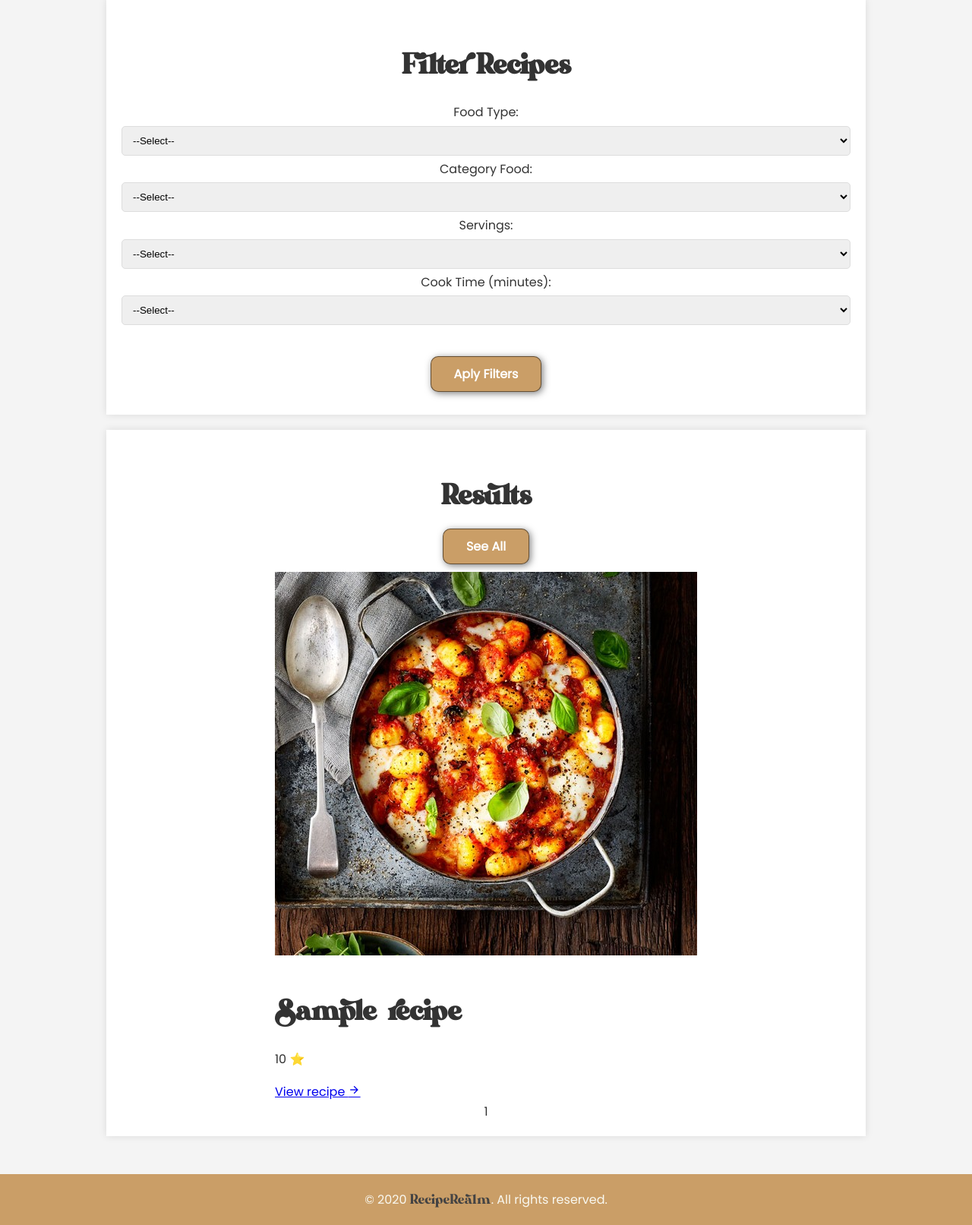
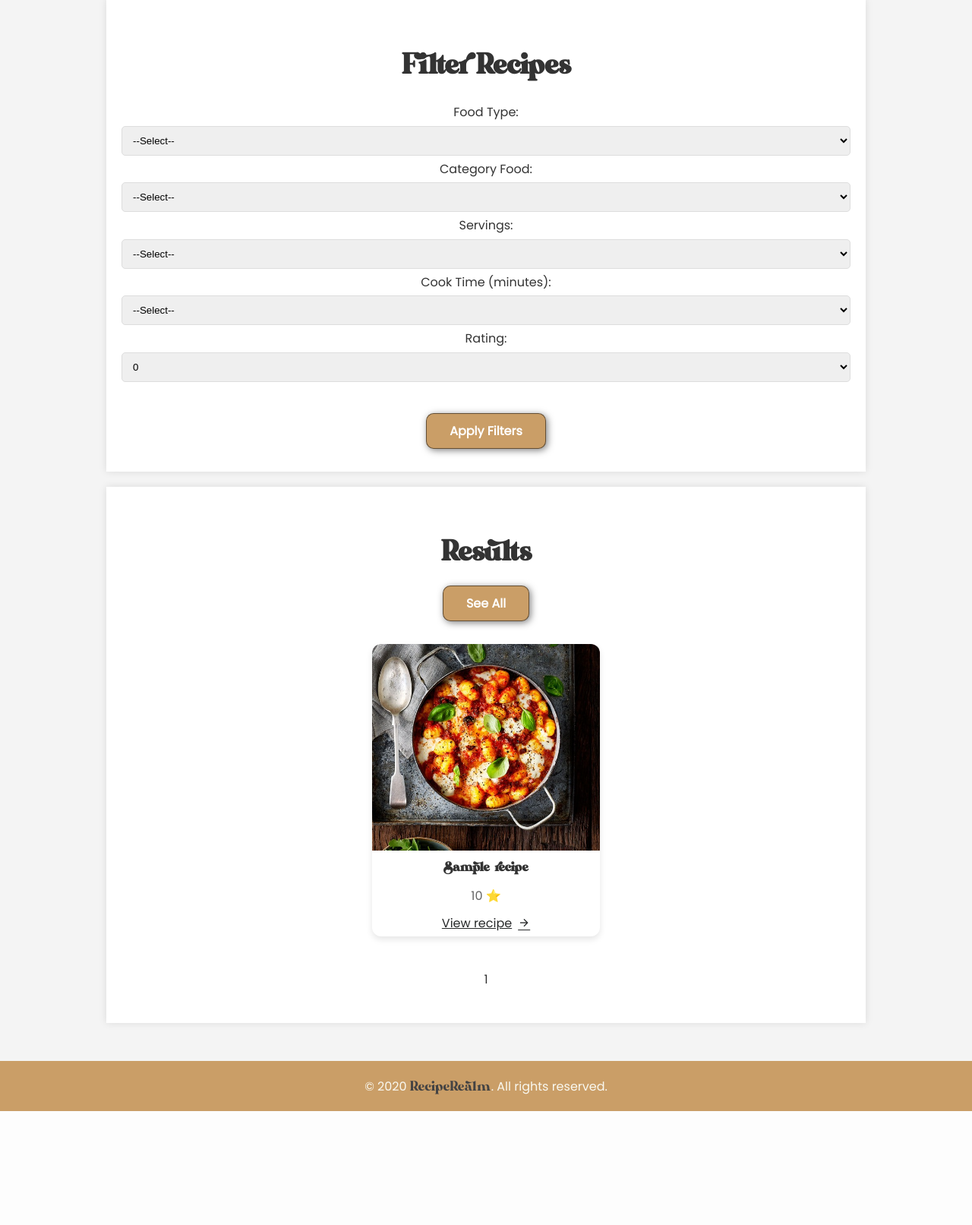
Before and after one commit to jorgegarcelan/web_apps, a Flask app: template Recipes/templates/recipes/explore.html in a window 1280 px wide. Shown: the part 471-2084 px from the top of the page at 76% size. After the commit the page ends 1934 px from the top, so only its background shows below. Run offline with Flask 3, Linux system fonts and the light colour scheme; tables that the repository leaves empty hold one stand-in row (values such as "Sample post"); the template is opened without the code that fills it: values that come from a table or form of the project are taken from there, most other values are stand-ins (such as "Sample title", 1, 10 or a date in 2020).

Commit message:
filter view

```diff
--- a/Recipes/model.py
+++ b/Recipes/model.py
@@ -48,7 +48,6 @@ class Recipe(db.Model):
             return None
 
 
-
 class Ingredient(db.Model):
     id = db.Column(db.Integer, primary_key=True)
     name = db.Column(db.String(100), nullable=False)
--- a/Recipes/static/css/explore.css
+++ b/Recipes/static/css/explore.css
@@ -110,7 +110,82 @@ form.search .search-bar {
     text-align: center;
 }
 
+.recipes__content {
+    display: block;
+    margin: 20px auto;
+    background-color: #fff;
+    box-shadow: 0 4px 8px rgba(0,0,0,0.1);
+    border-radius: 0.75rem;
+    overflow: hidden;
+    width: 300px;
+    text-align: center;
+}
 
+.recipes__img {
+    width: 100%;
+    height: auto;
+    display: block;
+}
+
+.recipes__title {
+    font-size: 20px;
+    color: #333;
+    padding: 5px;
+    margin: 0;
+    margin-top: 0;
+    text-align: center;
+}
+
+.recipes__subtitle {
+    font-size: 1rem;
+    color: #666;
+    text-align: center;
+    margin: 0;
+    padding: 5px;
+}
+
+.recipes__button {
+    display: inline-flex;
+    align-items: center;
+    column-gap: .5rem;
+    color: hsl(207, 4%, 16%);
+    font-size: var(--small-font-size);
+    margin: 0;
+    padding: 5px;
+}
+
+.recipes__button i {
+    font-size: 1rem;
+    transition: transform .3s;
+}
+
+.recipes__button:hover i{
+    transform: translateX(.25rem);
+}
+
+
+.pagination {
+    display: flex;
+    justify-content: center;
+    padding: 1rem;
+}
+
+.pagination a {
+    text-decoration: none;
+    padding: 0.5rem 1rem;
+    margin: 0 0.25rem;
+    background-color: #f8f9fa;
+    color: #ca9e67;
+    border-radius: 5px;
+}
+
+.pagination a:hover {
+    background-color: #e2e6ea;
+}
+
+.current-page {
+    padding: 0.5rem 1rem;
+}
 
 /* Ajustes Responsivos */
 @media (max-width: 768px) {
@@ -131,60 +206,3 @@ form.search .search-bar {
         display: block;
     }
 }
-
-/* .filter-column {
-    text-align: center;
-    width: 30%;
-    padding: 20px;
-    background-color: #ca9e67;
-    border-radius: 10px;
-    border: #000 solid 2px;
-    margin-right: 20px;
-}
-
-.filter-column h2 {
-    font-size: 24px;
-    margin-bottom: 15px;
-}
-
-.filter-column label {
-    display: block;
-    margin-bottom: 5px;
-    color: #142c35;
-}
-
-.filter-column select,
-.filter-column input {
-    width: 100%;
-    padding: 8px;
-    border: none;
-    background-color: rgba(255, 255, 255, 0.1);
-    color: #142c35;
-    border-radius: 5px;
-    margin-bottom: 15px;
-    border: 1px solid rgba(255, 255, 255, 0.2);
-}
-
-.filter-column select option {
-    background-color: var(--background-dark);
-    color: var(--color-text);
-}
-
-.filter-btn {
-    background-color: var(--color-primary);
-    color: #fff;
-    border: none;
-    padding: 10px 15px;
-    border-radius: 5px;
-    cursor: pointer;
-    font-size: 16px;
-    transition: background-color 0.3s ease;
-}
-
-.filter-btn:hover {
-    background-color: #00672e;
-}
-
-.content-column {
-    width: 68%;
-} */
--- a/Recipes/templates/recipes/explore.html
+++ b/Recipes/templates/recipes/explore.html
@@ -27,61 +27,58 @@ Explore Recipes
                 <label for="type_food">Food Type:</label>
                 <select name="type_food" id="type_food">
                     <option value="">--Select--</option>
-                    <option value="Mexican">Mexican</option>
-                    <option value="Japanese">Japanese</option>
-                    <option value="Chinese">Chinese</option>
-                    <option value="Korean">Korean</option>
-                    <option value="Thai">Thai</option>
-                    <option value="Indian">Indian</option>
-                    <option value="American">American</option>
-                    <option value="Spanish">Spanish</option>
-                    <option value="Italian">Italian</option>
-                    <option value="French">French</option>
-                    <option value="Eastern Europe">Eastern Europe</option>
-                    <option value="Arab">Arab</option>
-                    <option value="African">African</option>
-                    <option value="Other">Other</option>
+                    {% set food_types = ['Mexican', 'Japanese', 'Chinese', 'Korean', 'Thai', 'Indian', 'American', 'Spanish', 'Italian', 'French', 'Eastern Europe', 'Arab', 'African', 'Other'] %}
+                    {% for food in food_types %}
+                    <option value="{{ food }}" {% if request.args.get('type_food') == food %}selected{% endif %}>{{ food }}</option>
+                    {% endfor %}
                 </select>
 
                 <!-- Filter by food category -->
                 <label for="category_food">Category Food:</label>
                 <select name="category_food" id="category_food">
                     <option value="">--Select--</option>
-                    <option value="Breakfast">Breakfast</option>
-                    <option value="Meal">Meal</option>
-                    <option value="Brunch">Brunch</option>
-                    <option value="Snack">Snack</option>
-                    <option value="Dessert">Dessert</option>
+                    {% set categories = ['Breakfast', 'Meal', 'Brunch', 'Snack', 'Dessert'] %}
+                    {% for category in categories %}
+                    <option value="{{ category }}" {% if request.args.get('category_food') == category %}selected{% endif %}>{{ category }}</option>
+                    {% endfor %}
                 </select>
 
                 <!-- Filter by serving -->
                 <label for="servings">Servings:</label>
                 <select name="servings" id="servings">
                     <option value="">--Select--</option>
-                    <option value="1">1</option>
-                    <option value="2">2</option>
-                    <option value="3">3</option>
-                    <option value="4">4</option>
-                    <option value="5">5</option>
-                    <option value="6">6</option>
-                    <option value="7">7</option>
-                    <option value="8">8</option>
-                    <option value="9">9</option>
-                    <option value="10">10</option>
+                    {% for i in range(1, 11) %}
+                    <option value="{{ i }}" {% if request.args.get('servings')|int == i %}selected{% endif %}>{{ i }}</option>
+                    {% endfor %}
                 </select>
 
                 <!-- Filter by Cook Time -->
                 <label for="cook_time">Cook Time (minutes):</label>
                 <select name="cook_time" id="cook_time">
                     <option value="">--Select--</option>
-                    <option value="0-30">Less than 30 minutes</option>
-                    <option value="30-60">30 to 60 minutes</option>
-                    <option value="60-90">60 to 90 minutes</option>
-                    <option value="90-120">90 to 120 minutes</option>
-                    <option value="120+">More than 120 minutes</option>
+                    {% set cook_times = ['0-30', '30-60', '60-90', '90-120', '120+'] %}
+                    {% for time in cook_times %}
+                    <option value="{{ time }}" {% if request.args.get('cook_time') == time %}selected{% endif %}>
+                        {% if time == '0-30' %}Less than 30 minutes
+                        {% elif time == '30-60' %}30 to 60 minutes
+                        {% elif time == '60-90' %}60 to 90 minutes
+                        {% elif time == '90-120' %}90 to 120 minutes
+                        {% elif time == '120+' %}More than 120 minutes
+                        {% endif %}
+                    </option>
+                    {% endfor %}
+                </select>
+
+                <!-- Filter by Rating -->
+                <label for="rating">Rating:</label>
+                <select name="rating" id="rating">
+                    <option value="">--Select--</option>
+                    {% for i in range(0, 6) %}
+                    <option value="{{ i }}" {% if request.args.get('rating')|int == i %}selected{% endif %}>{{ i }}</option>
+                    {% endfor %}
                 </select>
             </p>
-            <input type="submit" value="Aply Filters" class="btn-primary">
+            <input type="submit" value="Apply Filters" class="btn-primary">
         </form>
     </div>
     <div id="results-container" class="results-container">
@@ -95,7 +92,7 @@ Explore Recipes
             <div class="recipes__content swiper-slide">
                 <div>
                     <img src="{{ url_for('static', filename='imgs/photo_recipe.jpg')}}" alt="recipe image" class="recipes__img">
-                    <h1 class="recipes_title">{{ recipe.title }}</h1>
+                    <h1 class="recipes__title">{{ recipe.title }}</h1>
                     {% if recipe.get_average() == None %}
                         <p class="recipes__subtitle">No reviews yet ⭐</p>
                     {% else %}
@@ -109,15 +106,16 @@ Explore Recipes
         {% endfor %}
         <div class="pagination">
             {% if paginated_recipes.has_prev %}
-                <a href="{{ url_for('explore.search', search=search_query, page=1) }}">Primera</a>
-                <a href="{{ url_for('explore.search', search=search_query, page=paginated_recipes.prev_num) }}">Anterior</a>
+                <a href="{{ url_for('explore.search', page=1, search=search_query, type_food=type_food, category_food=category_food, servings=servings, cook_time=cook_time, rating=rating) }}#results-container">Primera</a>
+                <a href="{{ url_for('explore.search', page=paginated_recipes.prev_num, search=search_query, type_food=type_food, category_food=category_food, servings=servings, cook_time=cook_time, rating=rating) }}#results-container">Anterior</a>
             {% endif %}
 
+            <!-- Current Page Indicator -->
             <span class="current-page">{{ paginated_recipes.page }}</span>
 
             {% if paginated_recipes.has_next %}
-                <a href="{{ url_for('explore.search', search=search_query, page=paginated_recipes.next_num) }}">Siguiente</a>
-                <a href="{{ url_for('explore.search', search=search_query, page=paginated_recipes.pages) }}">Última</a>
+                <a href="{{ url_for('explore.search', page=paginated_recipes.next_num, search=search_query, type_food=type_food, category_food=category_food, servings=servings, cook_time=cook_time, rating=rating) }}#results-container">Siguiente</a>
+                <a href="{{ url_for('explore.search', page=paginated_recipes.pages, search=search_query, type_food=type_food, category_food=category_food, servings=servings, cook_time=cook_time, rating=rating) }}#results-container">Última</a>
             {% endif %}
         </div>
     </div>
```
Also changed, not shown: Recipes/explore.py (+35 -5 lines).
